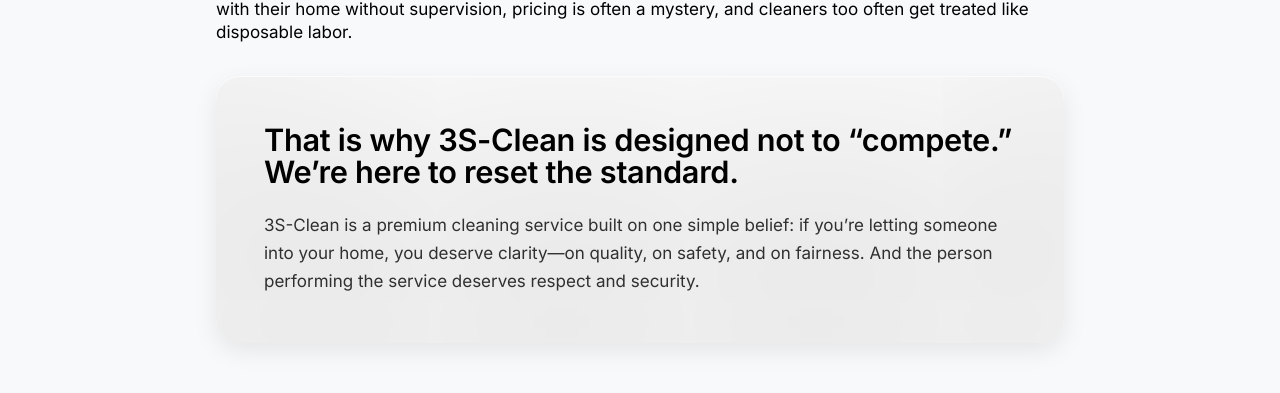
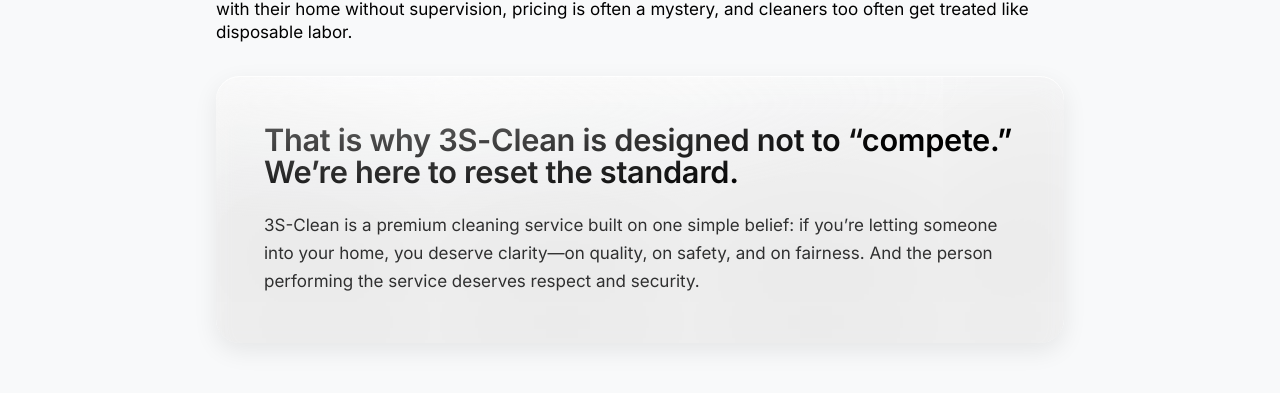
Before and after one commit to 3S-Clean/3s-clean-app, a Next.js app: page /en/story in a window 1280 px wide. Shown: the part 405-798 px from the top of the page. Built offline with nearby package versions, Linux system fonts and the light colour scheme; no server answers.

Commit message:
feat: new de-en-auth

```diff
--- a/components/ui/card/CardFrame.ts
+++ b/components/ui/card/CardFrame.ts
@@ -3,8 +3,16 @@
     "rounded-3xl",
     "bg-[var(--card)] backdrop-blur-sm",
     "text-gray-900",
-    // Light: subtle inner highlight + bottom shade from mid -> bottom (premium depth)
-    "[box-shadow:inset_0_1px_0_rgba(255,255,255,0.70),inset_0_-220px_320px_rgba(0,0,0,0.095),0_8px_24px_rgba(0,0,0,0.08)]",
+
+    // Light: glass overlay WITHOUT top wash
+    "before:pointer-events-none before:absolute before:inset-0 before:content-['']",
+    "before:opacity-[0.95]",
+    "before:[background:radial-gradient(120%_90%_at_18%_0%,rgba(255,255,255,0.55)_0%,rgba(255,255,255,0)_60%)]",
+    "dark:before:opacity-0",
+
+    // Light: depth (mid/bottom)
+    "[box-shadow:inset_0_1px_0_rgba(255,255,255,0.82),inset_0_18px_24px_rgba(255,255,255,0.22),inset_0_-220px_320px_rgba(0,0,0,0.095),0_8px_24px_rgba(0,0,0,0.08)]",
+
     // Dark: subtle premium gradient (NOT white) + glass blur
     "dark:bg-gradient-to-br dark:from-[var(--card)]/85 dark:via-[var(--card)]/70 dark:to-black/30",
     "dark:backdrop-blur-sm dark:text-white",
@@ -36,24 +44,32 @@
     "transition-all duration-200",
     "cursor-pointer select-none",
     "bg-transparent shadow-none",
-    "hover:bg-gradient-to-br hover:from-white hover:via-white hover:to-gray-50/50",
-    "hover:text-gray-900",
-    "hover:shadow-[0_8px_24px_rgba(0,0,0,0.08)]",
-    "hover:-translate-y-1",
-    "dark:hover:bg-[var(--card)]/70 dark:hover:backdrop-blur-sm dark:hover:text-white",
-    "dark:hover:shadow-[0_12px_34px_rgba(0,0,0,0.48)]",
+
+    // Light hover (only on hover-capable devices)
+    "[@media(hover:hover)]:hover:bg-gradient-to-br [@media(hover:hover)]:hover:from-white [@media(hover:hover)]:hover:via-white [@media(hover:hover)]:hover:to-gray-50/50",
+    "[@media(hover:hover)]:hover:text-gray-900",
+    "[@media(hover:hover)]:hover:shadow-[0_8px_24px_rgba(0,0,0,0.08)]",
+    "[@media(hover:hover)]:hover:-translate-y-1",
+
+    // Dark hover (no white wash)
+    "[@media(hover:hover)]:dark:hover:bg-gradient-to-br [@media(hover:hover)]:dark:hover:from-[var(--card)]/85 [@media(hover:hover)]:dark:hover:via-[var(--card)]/70 [@media(hover:hover)]:dark:hover:to-black/30",
+    "[@media(hover:hover)]:dark:hover:backdrop-blur-sm [@media(hover:hover)]:dark:hover:text-white",
+    "[@media(hover:hover)]:dark:hover:shadow-[0_12px_34px_rgba(0,0,0,0.48)]",
+
+    // Active (tap/click) feedback
     "active:bg-gradient-to-br active:from-white active:via-white active:to-gray-50/50",
     "active:text-gray-900",
     "active:shadow-[0_8px_24px_rgba(0,0,0,0.08)]",
     "active:scale-[0.99]",
     "dark:active:bg-[var(--card)]/70 dark:active:backdrop-blur-sm dark:active:text-white",
     "dark:active:shadow-[0_12px_34px_rgba(0,0,0,0.48)]",
+
     "focus:outline-none focus-visible:ring-4 focus-visible:ring-black/15 dark:focus-visible:ring-white/15",
     "motion-reduce:transition-none motion-reduce:hover:transform-none",
 ].join(" ");
 
-// ✅ For non-clickable cards (Contact-style): base only, no cursor
+// For non-clickable cards (Contact-style): base only, no cursor
 export const CARD_FRAME_STATIC = CARD_FRAME_BASE;
 
-// ✅ For clickable cards: base + interactive + hover lift
+// For clickable cards: base + interactive + hover lift
 export const CARD_FRAME_ACTION = [CARD_FRAME_BASE, CARD_FRAME_INTERACTIVE, CARD_FRAME_HOVER_LIFT].join(" ");
```
